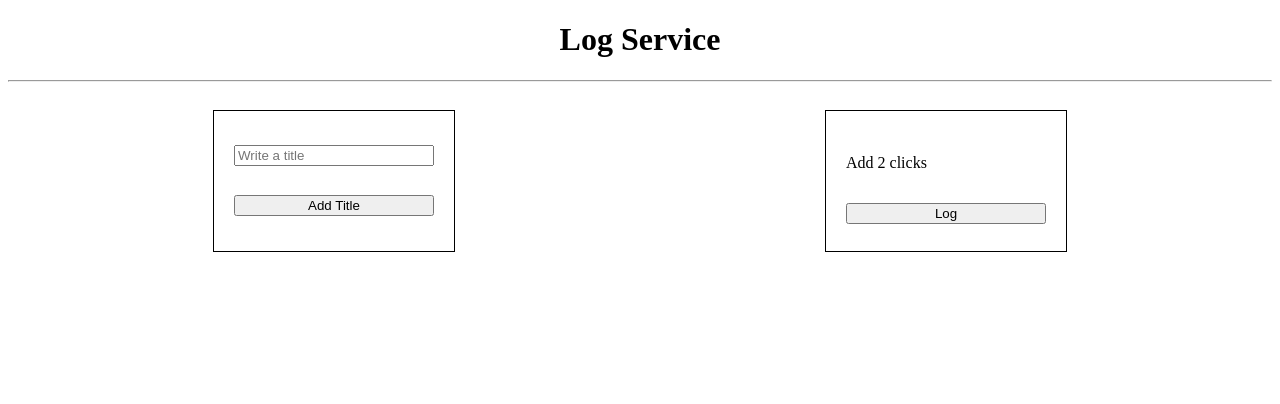
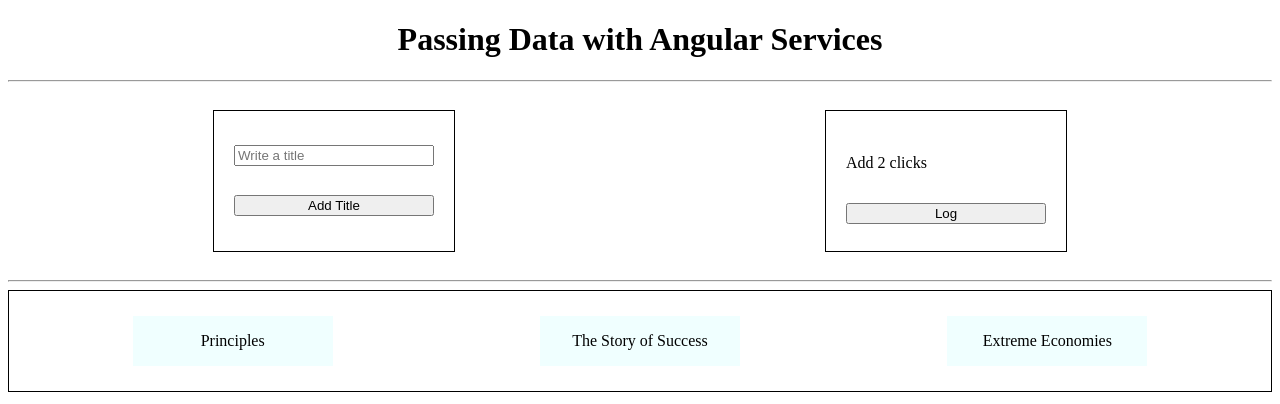
Before and after one commit to lorenzojkrl/coding-events, an Angular app in the folder angular/logging-service/: page / in a window 1280 px wide. Shown: the top 404 px of the page. Built offline with nearby package versions, Linux system fonts and the light colour scheme.

Commit message:
display list of titles using service

```diff
--- a/angular/logging-service/src/app/app.component.html
+++ b/angular/logging-service/src/app/app.component.html
@@ -5,4 +5,10 @@
     <app-one></app-one>
     <app-two></app-two>
   </div>
+  <hr />
+  <div *ngIf="booksList" class="wrapper">
+    <div *ngFor="let book of booksList" class="book">
+      {{ book.title }}
+    </div>
+  </div>
 </div>
--- a/angular/logging-service/src/app/app.component.ts
+++ b/angular/logging-service/src/app/app.component.ts
@@ -1,10 +1,19 @@
-import { Component } from '@angular/core';
+import { Component, OnInit } from '@angular/core';
+import { BookService } from './book.service';
+import { Book } from './models';
 
 @Component({
   selector: 'app-root',
   templateUrl: './app.component.html',
   styleUrls: ['./app.component.css'],
 })
-export class AppComponent {
-  title = 'Log Service';
+export class AppComponent implements OnInit {
+  title = 'Passing Data with Angular Services';
+  booksList: Book[] | undefined;
+
+  constructor(private bookService: BookService) {}
+
+  ngOnInit(): void {
+    this.booksList = this.bookService.getBooksList();
+  }
 }
```
